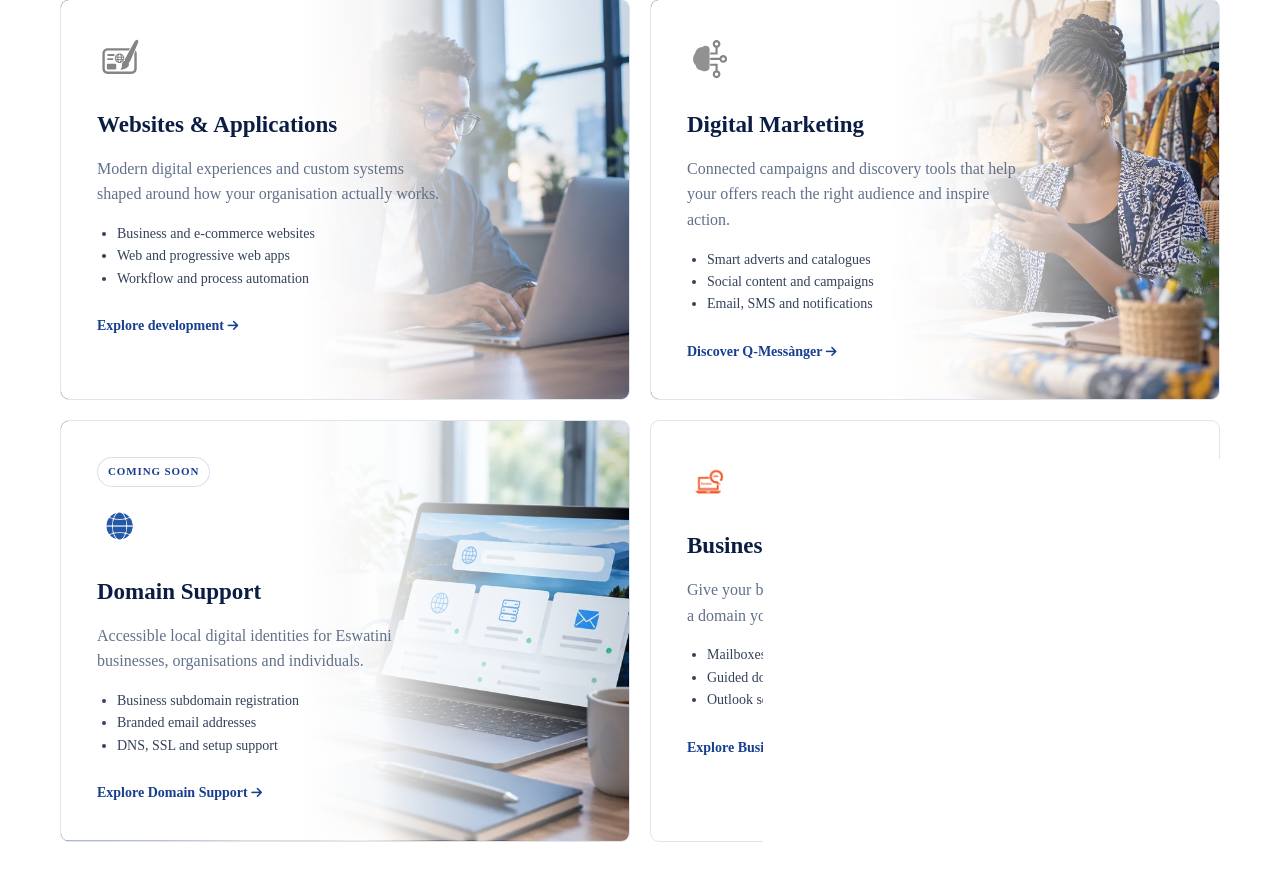
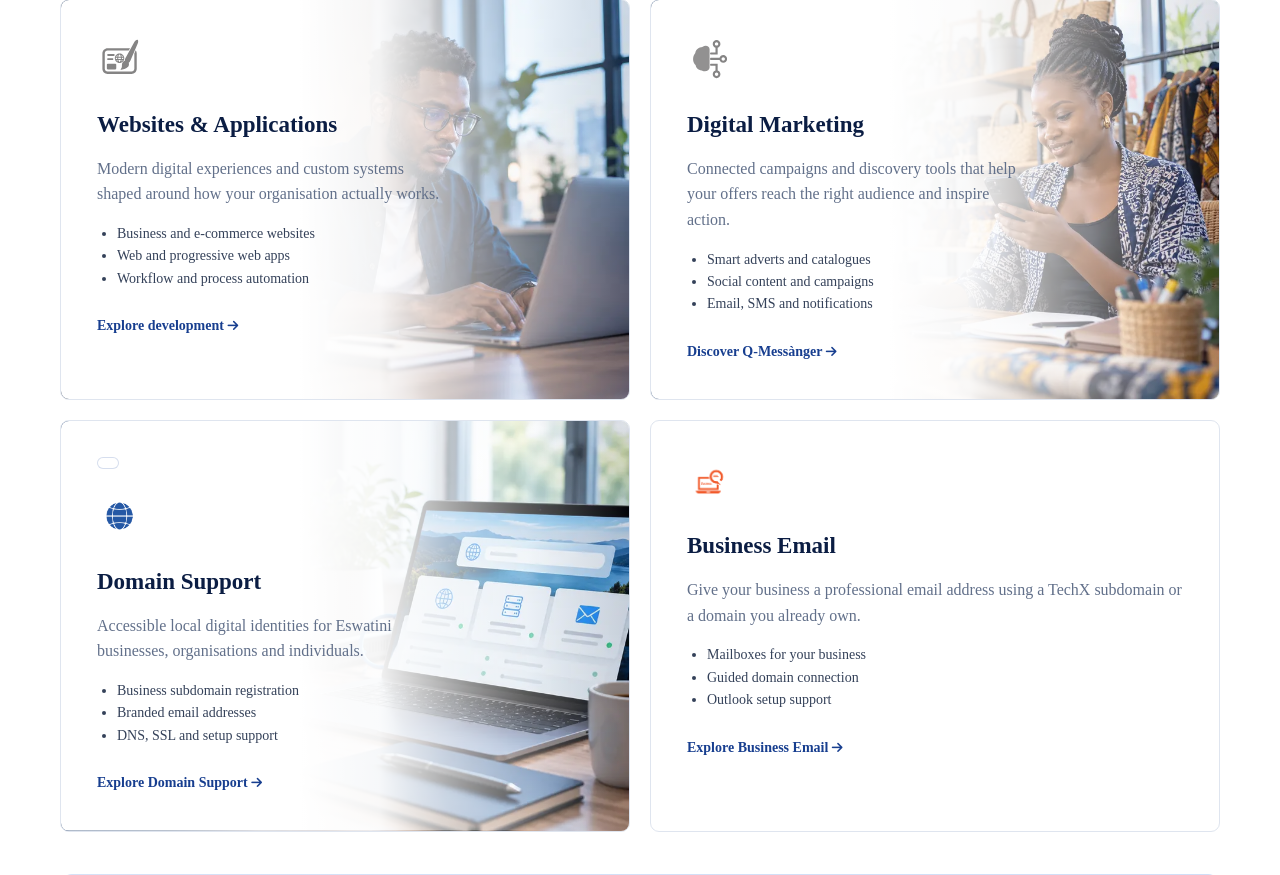
Before and after one commit to Tmazst/TechX_Repository, a Flask app: page / in a window 1280 px wide. Shown: the part 1574-2449 px from the top of the page. Run offline with Flask 3, Linux system fonts and the light colour scheme; some libraries are stand-ins or nearby versions; some web fonts are replaced.

Commit message:
remove coming soon

```diff
--- a/templates/index.html
+++ b/templates/index.html
@@ -21,7 +21,7 @@
         <article class="service-card service-card--visual service-card--creative"><span class="service-number">02</span><img src="{{ url_for('static', filename='icons/sign-up-icon-writing-pen-booklet.svg') }}" alt=""><h3>Creative Support</h3><p>Ongoing professional design support that keeps your brand active, consistent and ready for every opportunity.</p><ul><li>Monthly creative design support</li><li>Consistent branded content</li><li>Priority design requests</li></ul><a href="{{ url_for('brand_support') }}">Explore Creative Support <i class="fa-solid fa-arrow-right" aria-hidden="true"></i></a></article>
         <article class="service-card service-card--visual service-card--web"><span class="service-number">03</span><img src="{{ url_for('static', filename='icons/web-design-develoment-icon.svg') }}" alt=""><h3>Websites &amp; Applications</h3><p>Modern digital experiences and custom systems shaped around how your organisation actually works.</p><ul><li>Business and e-commerce websites</li><li>Web and progressive web apps</li><li>Workflow and process automation</li></ul><a href="{{ url_for('web_app_dev') }}">Explore development <i class="fa-solid fa-arrow-right" aria-hidden="true"></i></a></article>
         <article class="service-card service-card--visual service-card--marketing"><span class="service-number">04</span><img src="{{ url_for('static', filename='icons/intelligence-ai-bi-business-icon.svg') }}" alt=""><h3>Digital Marketing</h3><p>Connected campaigns and discovery tools that help your offers reach the right audience and inspire action.</p><ul><li>Smart adverts and catalogues</li><li>Social content and campaigns</li><li>Email, SMS and notifications</li></ul><a href="#qm">Discover Q-Messànger <i class="fa-solid fa-arrow-right" aria-hidden="true"></i></a></article>
-        <article class="service-card service-card--visual service-card--domain"><span class="service-badge">Coming soon</span><span class="service-number">05</span><img src="{{ url_for('static', filename='icons/web-icon.png') }}" alt=""><h3>Domain Support</h3><p>Accessible local digital identities for Eswatini businesses, organisations and individuals.</p><ul><li>Business subdomain registration</li><li>Branded email addresses</li><li>DNS, SSL and setup support</li></ul><a href="{{ url_for('domain_support') }}">Explore Domain Support <i class="fa-solid fa-arrow-right" aria-hidden="true"></i></a></article>
+        <article class="service-card service-card--visual service-card--domain"><span class="service-badge"></span><span class="service-number">05</span><img src="{{ url_for('static', filename='icons/web-icon.png') }}" alt=""><h3>Domain Support</h3><p>Accessible local digital identities for Eswatini businesses, organisations and individuals.</p><ul><li>Business subdomain registration</li><li>Branded email addresses</li><li>DNS, SSL and setup support</li></ul><a href="{{ url_for('domain_support') }}">Explore Domain Support <i class="fa-solid fa-arrow-right" aria-hidden="true"></i></a></article>
         <article class="service-card">
             <img src="{{ url_for('static', filename='icons/qm-messaging-icon.png') }}" alt="">
             <h3>Business Email</h3>
```
Also changed, not shown: instance/techx_db.db, 2 other files.
